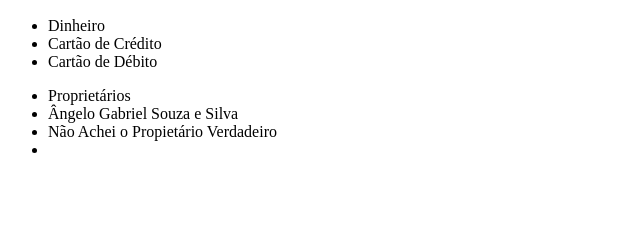
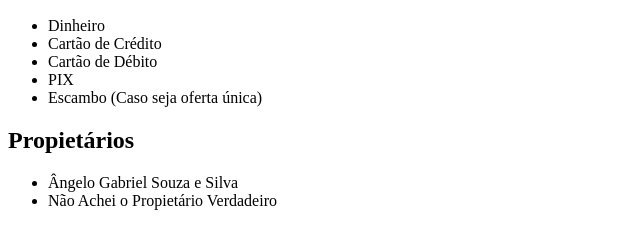
Before and after one commit to AngeloGSeS/Links-e-Imagens, a plain HTML site: page index.html in a window 1280 px wide. Shown: the part 1653-1879 px from the top of the page, without its empty margins (0-640 px from the left). Before the commit the page ends 1828 px from the top, so only its background shows below. Drawn offline with Linux system fonts and the light colour scheme.

Commit message:
Terminado

```diff
--- a/index.html
+++ b/index.html
@@ -70,12 +70,13 @@
         <li>Dinheiro</li>
         <li>Cartão de Crédito</li>
         <li>Cartão de Débito</li>
+        <li>PIX</li>
+        <li>Escambo (Caso seja oferta única)</li>
       </ul>
+      <h2>Propietários</h2>
       <ul>
-        <li>Proprietários</li>
         <li>Ângelo Gabriel Souza e Silva</li>
         <li>Não Achei o Propietário Verdadeiro</li>
-        <li></li>
       </ul>
     </section>
   </main>
```
